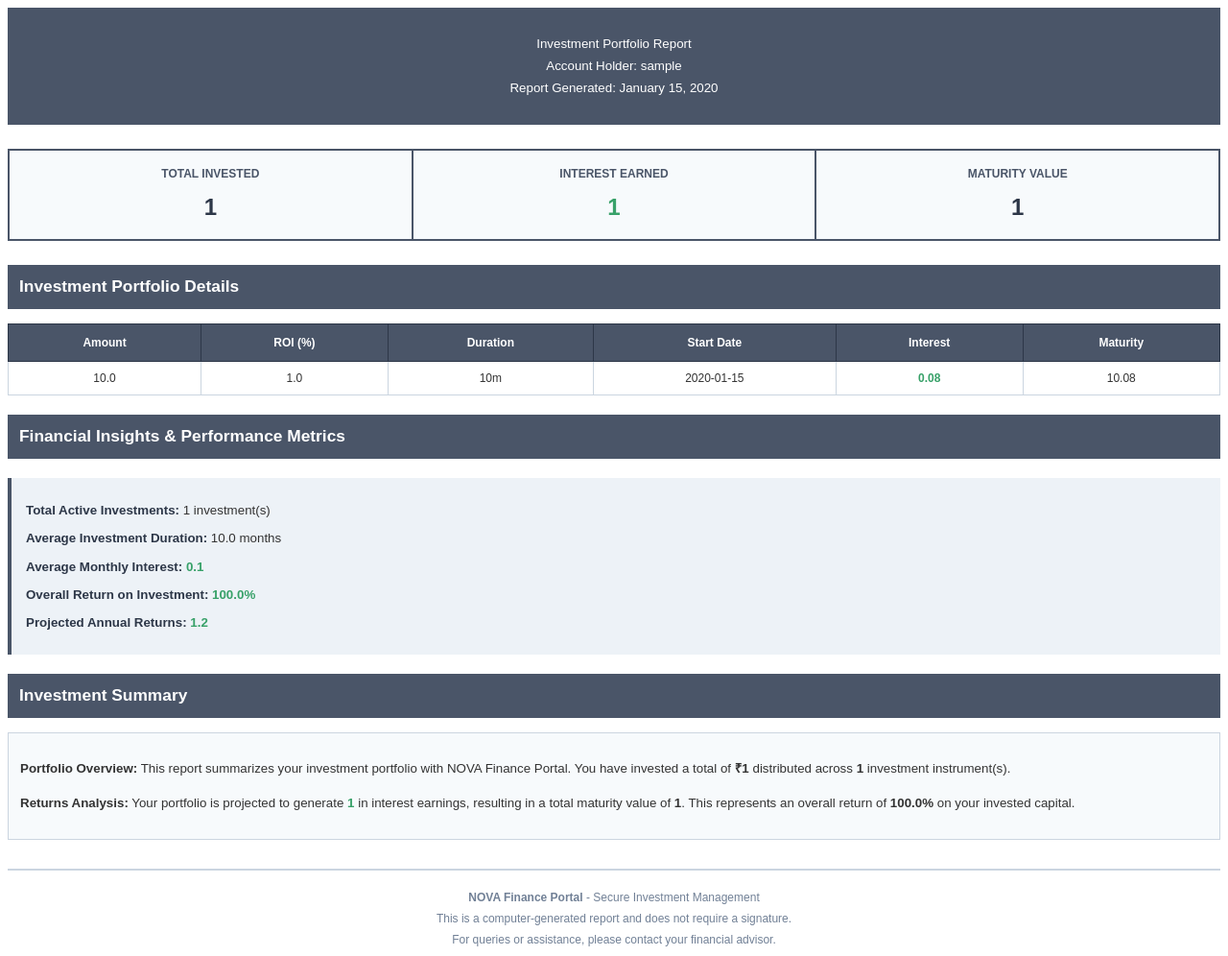
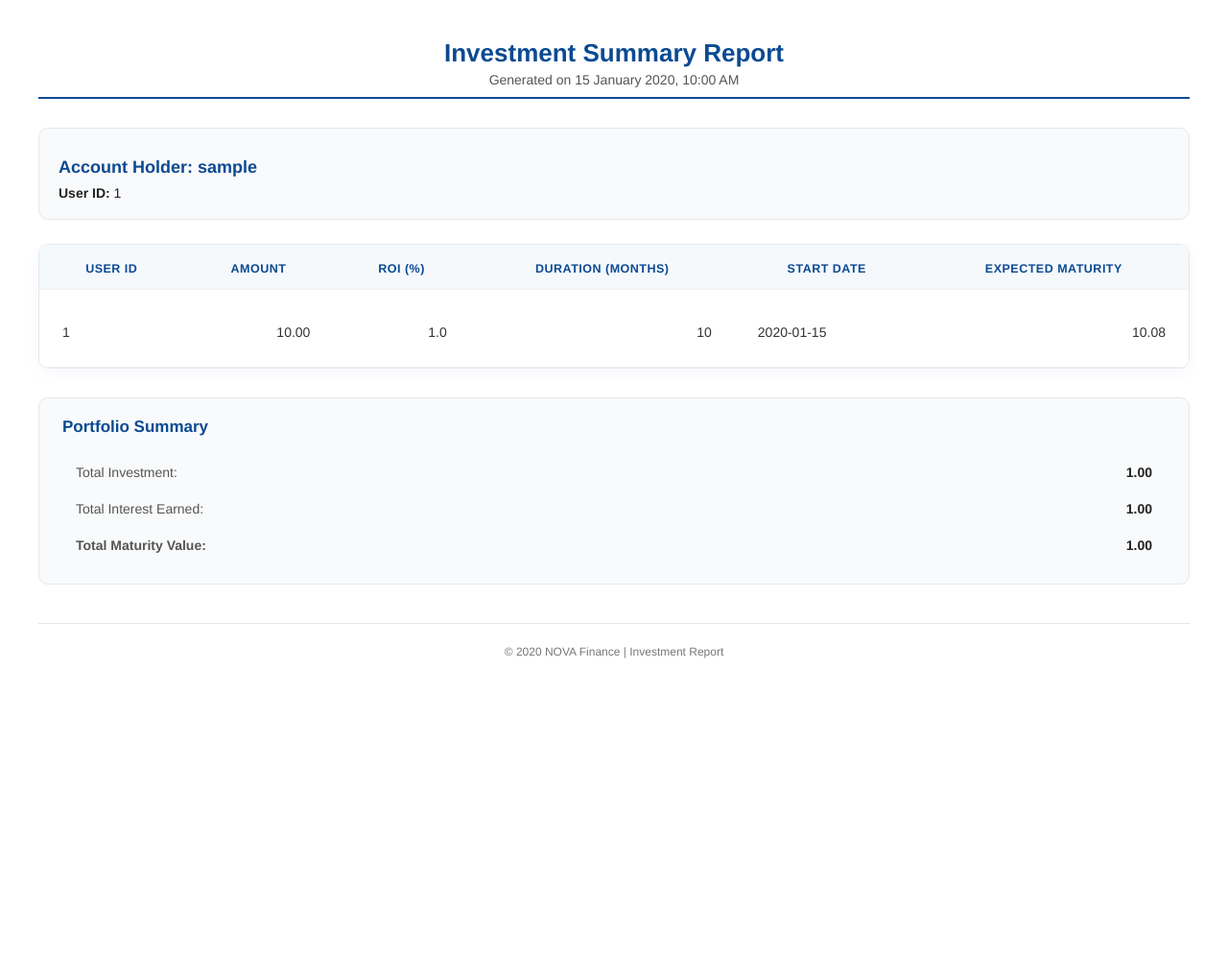
Before and after one commit to Kushalava917/Deposit_Tracker, a Flask app: template templates/user_report.html in a window 1280 px wide. Shown: the whole page at 96% size. After the commit the page ends 686 px from the top, so only its background shows below. Run offline with Flask 3, Linux system fonts and the light colour scheme; tables that the repository leaves empty hold one stand-in row (values such as "Sample post"); the template is opened without the code that fills it: values that come from a table or form of the project are taken from there, most other values are stand-ins (such as "Sample title", 1, 10 or a date in 2020).

Commit message:
Initial commit - added Deposit Tracker project files

```diff
--- a/templates/user_report.html
+++ b/templates/user_report.html
@@ -1,280 +1,245 @@
 <!DOCTYPE html>
-<html>
+<html lang="en">
 
 <head>
     <meta charset="UTF-8">
+    <title>Investment Report</title>
     <style>
-        @page {
-            size: A4;
-            margin: 2cm;
-        }
-
+        /* ---------- GLOBAL STYLES ---------- */
         body {
-            font-family: Arial, Helvetica, sans-serif;
-            color: #333;
-            line-height: 1.5;
-            font-size: 11pt;
+            font-family: "Helvetica Neue", Helvetica, Arial, sans-serif;
+            margin: 40px;
+            background: #ffffff;
+            color: #222;
+            font-size: 14px;
         }
 
         .header {
             text-align: center;
-            background-color: #4a5568;
-            color: white;
-            padding: 25px;
-            margin-bottom: 25px;
+            border-bottom: 2px solid #0b4a92;
+            padding-bottom: 10px;
+            margin-bottom: 30px;
         }
 
         .header h1 {
-            margin: 0 0 8px 0;
-            font-size: 24pt;
-            font-weight: bold;
+            color: #0b4a92;
+            font-size: 26px;
+            margin: 0;
         }
 
         .header p {
-            margin: 3px 0;
-            font-size: 10pt;
+            color: #555;
+            margin: 4px 0 0;
         }
 
-        .summary-section {
+        /* ---------- USER SECTION ---------- */
+        .user-section {
             margin-bottom: 25px;
-            page-break-inside: avoid;
+            background: #f9fafb;
+            padding: 15px 20px;
+            border-radius: 10px;
+            border: 1px solid #e5e7eb;
         }
 
-        .summary-grid {
-            width: 100%;
-            border-collapse: collapse;
-            margin-bottom: 20px;
-        }
-
-        .summary-grid td {
-            width: 33.33%;
-            padding: 15px;
-            text-align: center;
-            border: 2px solid #4a5568;
-            background-color: #f7fafc;
-        }
-
-        .summary-grid .label {
-            font-size: 9pt;
-            color: #4a5568;
-            font-weight: bold;
-            text-transform: uppercase;
-            display: block;
+        .user-section h2 {
+            font-size: 18px;
+            color: #0b4a92;
             margin-bottom: 8px;
         }
 
-        .summary-grid .value {
-            font-size: 18pt;
-            font-weight: bold;
-            color: #2d3748;
+        .user-section p {
+            margin: 4px 0;
         }
 
-        .summary-grid .highlight {
-            color: #38a169;
+        /* ---------- IMPROVED TABLE STYLES ---------- */
+        .table-wrap {
+            overflow-x: auto;
+            border-radius: 10px;
+            border: 1px solid #e5e7eb;
+            box-shadow: 0 6px 18px rgba(11, 74, 146, 0.03);
+            margin-top: 20px;
         }
 
-        .section-title {
-            background-color: #4a5568;
-            color: white;
-            padding: 10px 12px;
-            margin: 20px 0 12px 0;
-            font-size: 13pt;
-            font-weight: bold;
+        .investment-table {
+            width: 100%;
+            border-collapse: collapse;
+            min-width: 720px;
+            font-size: 14px;
+            background: #fff;
         }
 
-        table.data-table {
-            width: 100%;
-            border-collapse: collapse;
-            margin: 15px 0;
-            page-break-inside: auto;
+        .investment-table th,
+        .investment-table td {
+            padding: 28px 24px 20px 24px;
+            /* ↑ More space above values */
+            border-bottom: 1px solid #eef2f6;
+            vertical-align: top;
+            /* Align text toward top but keep spacing */
         }
 
-        table.data-table th {
-            background-color: #4a5568;
-            color: white;
-            padding: 10px 8px;
-            text-align: center;
-            font-weight: bold;
-            font-size: 9pt;
-            border: 1px solid #2d3748;
+        .investment-table th {
+            background: #f6f9fc;
+            color: #0b4a92;
+            font-weight: 700;
+            text-transform: uppercase;
+            font-size: 12.5px;
+            letter-spacing: 0.04em;
+            position: sticky;
+            top: 0;
+            z-index: 3;
+            padding-top: 18px;
+            padding-bottom: 14px;
+            vertical-align: middle;
         }
 
-        table.data-table td {
-            border: 1px solid #cbd5e0;
-            padding: 8px;
-            text-align: center;
-            font-size: 9pt;
+        .investment-table td {
+            color: #333;
+            line-height: 2.3;
+            /* Slightly taller lines for smoother look */
+            min-height: 120px;
+            /* Extra height ensures generous spacing */
         }
 
-        table.data-table tr:nth-child(even) {
-            background-color: #f7fafc;
+        .investment-table td.numeric {
+            text-align: right;
+            font-variant-numeric: tabular-nums;
+            white-space: nowrap;
         }
 
-        table.data-table tr:nth-child(odd) {
-            background-color: white;
+        .investment-table tr:nth-child(even) td {
+            background: #fbfcfd;
         }
 
-        table.data-table .amount-col {
-            font-weight: bold;
-            color: #38a169;
+        .investment-table tr:hover td {
+            background: #f8fbff;
         }
 
-        .insights-box {
-            background-color: #edf2f7;
-            border-left: 4px solid #4a5568;
-            padding: 15px;
-            margin: 20px 0;
-            page-break-inside: avoid;
+        /* Optional horizontal separators between rows */
+        .investment-table tr+tr td {
+            border-top: 2px solid #f3f5f8;
         }
 
-        .insights-box h3 {
-            margin: 0 0 12px 0;
-            color: #2d3748;
-            font-size: 13pt;
+        /* ---------- RESPONSIVE ---------- */
+        @media (max-width: 600px) {
+
+            .investment-table th,
+            .investment-table td {
+                padding: 20px 16px;
+            }
+
+            .investment-table {
+                font-size: 13px;
+            }
         }
 
-        .insights-box p {
-            margin: 8px 0;
-            font-size: 10pt;
-            line-height: 1.6;
+        /* ---------- SUMMARY SECTION ---------- */
+        .summary {
+            margin-top: 30px;
+            background: #f9fafb;
+            border: 1px solid #e5e7eb;
+            padding: 20px 24px;
+            border-radius: 10px;
         }
 
-        .insights-box strong {
-            color: #2d3748;
+        .summary h3 {
+            margin-top: 0;
+            color: #0b4a92;
+            font-size: 17px;
         }
 
-        .insights-box .value {
-            color: #38a169;
-            font-weight: bold;
+        .summary-table {
+            width: 100%;
+            border-collapse: separate;
+            margin-top: 10px;
         }
 
-        .summary-text {
-            margin: 15px 0;
-            padding: 12px;
-            background-color: #f7fafc;
-            border: 1px solid #cbd5e0;
-            font-size: 10pt;
-            line-height: 1.7;
-            page-break-inside: avoid;
+        .summary-table td {
+            padding: 10px 12px;
+            font-size: 14px;
         }
 
+        .summary-table td:first-child {
+            color: #555;
+            width: 70%;
+        }
+
+        .summary-table td:last-child {
+            font-weight: bold;
+            text-align: right;
+            white-space: nowrap;
+        }
+
+        /* ---------- FOOTER ---------- */
         .footer {
             text-align: center;
-            margin-top: 30px;
-            padding-top: 15px;
-            border-top: 2px solid #cbd5e0;
-            color: #718096;
-            font-size: 9pt;
-        }
-
-        .footer p {
-            margin: 4px 0;
+            margin-top: 40px;
+            padding-top: 10px;
+            font-size: 12px;
+            color: #777;
+            border-top: 1px solid #e5e7eb;
         }
     </style>
 </head>
 
 <body>
+
     <div class="header">
-        <p>Investment Portfolio Report</p>
-        <p>Account Holder: {{ user.username }}</p>
-        <p>Report Generated: {{ now.strftime('%B %d, %Y') }}</p>
+        <h1>Investment Summary Report</h1>
+        <p>Generated on {{ now.strftime('%d %B %Y, %I:%M %p') }}</p>
     </div>
 
-    <div class="summary-section">
-        <table class="summary-grid">
+    <div class="user-section">
+        <h2>Account Holder: {{ user.username }}</h2>
+        <p><strong>User ID:</strong> {{ user.id }}</p>
+    </div>
+
+    <div class="table-wrap">
+        <table class="investment-table">
+            <thead>
+                <tr>
+                    <th>User ID</th>
+                    <th class="numeric">Amount</th>
+                    <th class="numeric">ROI (%)</th>
+                    <th class="numeric">Duration (Months)</th>
+                    <th>Start Date</th>
+                    <th class="numeric">Expected Maturity</th>
+                </tr>
+            </thead>
+            <tbody>
+                {% for inv in investments %}
+                <tr>
+                    <td>{{ loop.index }}</td>
+                    <td class="numeric">{{ "%.2f"|format(inv.amount) }}</td>
+                    <td class="numeric">{{ inv.roi }}</td>
+                    <td class="numeric">{{ inv.duration_months }}</td>
+                    <td>{{ inv.start_date }}</td>
+                    <td class="numeric">
+                        {{ "%.2f"|format(inv.amount * (1 + (inv.roi * (inv.duration_months / 12) / 100))) }}
+                    </td>
+                </tr>
+                {% endfor %}
+            </tbody>
+        </table>
+    </div>
+
+    <div class="summary">
+        <h3>Portfolio Summary</h3>
+        <table class="summary-table">
             <tr>
-                <td>
-                    <span class="label">Total Invested</span>
-                    <span class="value">{{ total_investment | round(2) }}</span>
-                </td>
-                <td>
-                    <span class="label">Interest Earned</span>
-                    <span class="value highlight">{{ total_interest | round(2) }}</span>
-                </td>
-                <td>
-                    <span class="label">Maturity Value</span>
-                    <span class="value">{{ total_maturity | round(2) }}</span>
-                </td>
+                <td>Total Investment:</td>
+                <td> {{ "%.2f"|format(total_investment) }}</td>
+            </tr>
+            <tr>
+                <td>Total Interest Earned:</td>
+                <td> {{ "%.2f"|format(total_interest) }}</td>
+            </tr>
+            <tr>
+                <td><strong>Total Maturity Value:</strong></td>
+                <td><strong> {{ "%.2f"|format(total_maturity) }}</strong></td>
             </tr>
         </table>
     </div>
 
-    <div class="section-title">Investment Portfolio Details</div>
-
-    <table class="data-table">
-        <thead>
-            <tr>
-                <th>Amount</th>
-                <th>ROI (%)</th>
-                <th>Duration</th>
-                <th>Start Date</th>
-                <th>Interest</th>
-                <th>Maturity</th>
-            </tr>
-        </thead>
-        <tbody>
-            {% for i in investments %}
-            {% set inv_interest = i.amount * (i.roi / 100) * (i.duration_months / 12) %}
-            {% set inv_maturity = i.amount + inv_interest %}
-            <tr>
-                <td>{{ i.amount | round(2) }}</td>
-                <td>{{ i.roi }}</td>
-                <td>{{ i.duration_months }}m</td>
-                <td>{{ i.start_date }}</td>
-                <td class="amount-col">{{ inv_interest | round(2) }}</td>
-                <td>{{ inv_maturity | round(2) }}</td>
-            </tr>
-            {% endfor %}
-        </tbody>
-    </table>
-
-    <div class="section-title">Financial Insights &amp; Performance Metrics</div>
-
-    <div class="insights-box">
-        {% if investments|length > 0 %}
-        {% set avg_duration = (investments | sum(attribute='duration_months')) / (investments | length) %}
-        {% set total_months = investments | sum(attribute='duration_months') %}
-        {% set avg_monthly_earnings = total_interest / total_months if total_months > 0 else 0 %}
-        {% set total_roi_pct = ((total_interest / total_investment) * 100) if total_investment > 0 else 0 %}
-
-        <p><strong>Total Active Investments:</strong> {{ investments|length }} investment(s)</p>
-        <p><strong>Average Investment Duration:</strong> {{ avg_duration | round(1) }} months</p>
-        <p><strong>Average Monthly Interest:</strong> <span class="value">{{ avg_monthly_earnings | round(2) }}</span>
-        </p>
-        <p><strong>Overall Return on Investment:</strong> <span class="value">{{ total_roi_pct | round(2) }}%</span>
-        </p>
-        <p><strong>Projected Annual Returns:</strong> <span class="value">{{ (avg_monthly_earnings * 12) | round(2)
-                }}</span></p>
-        {% else %}
-        <p>No active investments found. Start investing today to grow your wealth!</p>
-        {% endif %}
+    <div class="footer">
+        <p>© {{ now.year }} NOVA Finance | Investment Report</p>
     </div>
-
-    <div class="section-title">Investment Summary</div>
-
-    <div class="summary-text">
-        <p>
-            <strong>Portfolio Overview:</strong> This report summarizes your investment portfolio with NOVA Finance
-            Portal.
-            You have invested a total of <strong>₹{{ total_investment | round(2) }}</strong> distributed across
-            <strong>{{ investments|length }}</strong> investment instrument(s).
-        </p>
-        <p>
-            <strong>Returns Analysis:</strong> Your portfolio is projected to generate
-            <strong style="color: #38a169;">{{ total_interest | round(2) }}</strong> in interest earnings, resulting
-            in a total maturity value of <strong>{{ total_maturity | round(2) }}</strong>. This represents an overall
-            return of
-            <strong>{{ ((total_interest / total_investment) * 100) | round(2) if total_investment > 0 else 0
-                }}%</strong>
-            on your invested capital.
-        </p>
-    </div>
-
-    <div class="footer">
-        <p><strong>NOVA Finance Portal</strong> - Secure Investment Management</p>
-        <p>This is a computer-generated report and does not require a signature.</p>
-        <p>For queries or assistance, please contact your financial advisor.</p>
-    </div>
-</body>
-
-</html>
```
Also changed, not shown: templates/add_deposit.html (+80 -13 lines), templates/login.html (+28 -11 lines).
